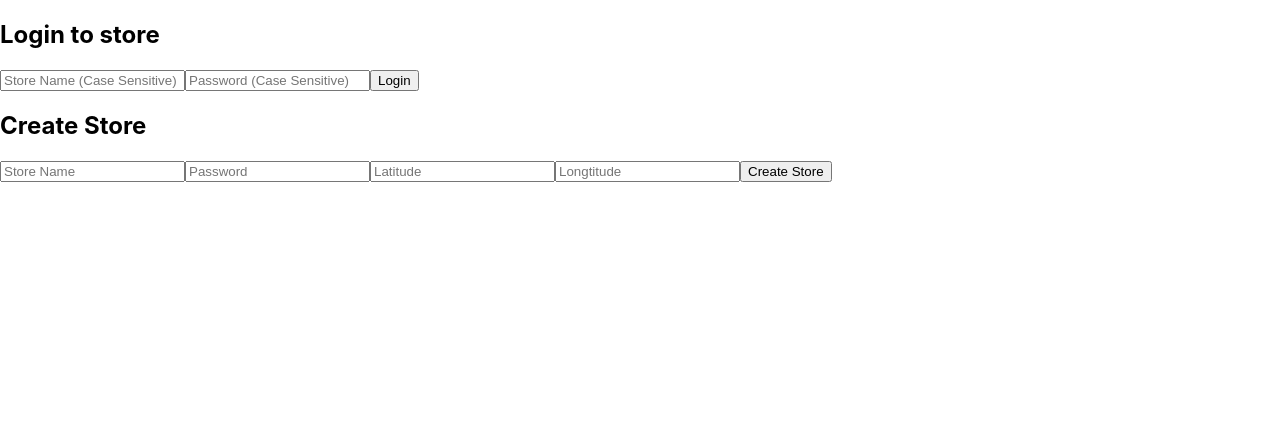
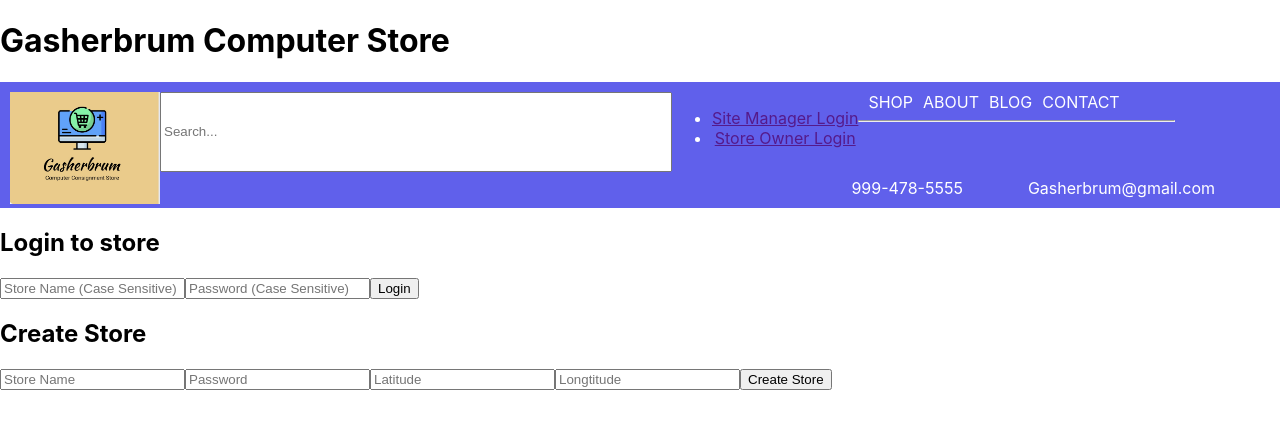
Before and after one commit to vspatel927/Gasherbrum-CS509, a React (Create React App) app in the folder gasherbrumconsignmentsite/: page /storeownerlogin in a window 1280 px wide. Shown: the top 428 px of the page. Built offline with nearby package versions, Linux system fonts and the light colour scheme.

Commit message:
added logo and header

```diff
--- a/gasherbrumconsignmentsite/public/index.html
+++ b/gasherbrumconsignmentsite/public/index.html
@@ -9,7 +9,7 @@
       name="description"
       content="Web site created using create-react-app"
     />
-    <link rel="apple-touch-icon" href="%PUBLIC_URL%/logo192.png" />
+    <link rel="logo.jpg" href="/images/logo.jpg" />
     <!--
       manifest.json provides metadata used when your web app is installed on a
       user's mobile device or desktop. See https://developers.google.com/web/fundamentals/web-app-manifest/
@@ -24,7 +24,7 @@
       work correctly both with client-side routing and a non-root public URL.
       Learn how to configure a non-root public URL by running `npm run build`.
     -->
-    <title>React App</title>
+    <title>Gasherbrum Computer Store</title>
   </head>
   <body>
     <noscript>You need to enable JavaScript to run this app.</noscript>
--- /dev/null
+++ b/gasherbrumconsignmentsite/src/components/header/header.css
@@ -0,0 +1,100 @@
+.header {
+  margin-top: 20px;
+  display: flex;
+  flex: 1;
+  flex-direction: column;
+  background-color: rgb(96, 96, 235);
+}
+
+.header-top {
+  display: flex;
+  width: 100%;
+  height: 80px;
+}
+
+.header-top__seperator {
+  width: 100%;
+  border: none;
+  height: 2px;
+  margin-top: 2px;
+  background-color: rgb(17, 61, 193);
+}
+
+.header-top__navigation {
+  display: flex;
+  flex: 1;
+  flex-direction: row;
+  justify-content: flex-end;
+  margin-right: 55px;
+}
+
+.header-bottom {
+  display: flex;
+  flex: 1;
+  justify-content: flex-end;
+  align-items: center;
+  margin-top: 6px;
+}
+
+.header-bottom__email {
+  margin-right: 55px;
+}
+
+.header-bottom__phone {
+  margin-right: 65px;
+}
+
+.header-bottom__bag {
+  position: absolute;
+  display: flex;
+}
+
+.header-bottom__bag-icon {
+  position: relative;
+  display: flex;
+  left: -5px;
+  width: 30px;
+  height: 30px;
+}
+.navbar {
+  display: flex;
+  flex-direction: row;
+
+}
+
+
+.navbar-item {
+  display: flex;
+  justify-content: center;
+  align-items: center;
+  margin-left: 10px; /* Adjust margin as needed */
+  color: inherit;
+  text-decoration: inherit;
+  text-transform: uppercase;
+  outline: none;
+  font-size: 16px; /* Adjust font size to match the logo */
+}
+
+/* Assuming .header-logo has a class named .header-logo */
+.header-logo,
+.navbar-item img {
+  max-height: 250px; /* Adjust the size for consistency */
+  width: auto;
+  max-width: 150px; /* Adjust the maximum width */
+  margin: 0;
+}
+
+.header-bottom__bag-count {
+  position: absolute;
+  display: flex;
+  justify-content: center;
+  align-items: center;
+  font-family: RobotoRegular;
+  right: 0px;
+  top: -5px;
+  width: 20px;
+  height: 20px;
+  background-color: red;
+  border-radius: 10px;
+  color: white;
+}
--- /dev/null
+++ b/gasherbrumconsignmentsite/src/components/header/header.js
@@ -0,0 +1,81 @@
+import React from 'react';
+
+import { useNavigate } from "react-router"
+import './header.css';
+
+function Header() {
+  const navigate = useNavigate();
+
+  const handleSiteManagerLogin = () => {
+    navigate('/sitemanagerlogin');
+  };
+
+  const handleStoreOwnerLogin = () => {
+    navigate('/storeownerlogin');
+  };
+
+  return (
+    <header>
+      <h1>Gasherbrum Computer Store</h1>
+      <section className="header">
+        <section className="header-top">
+          <section className="header-top__logo">
+            <a href="/">
+              <img src="/images/logo.jpg" alt="Logo" className="header-logo" />
+            </a>
+          </section>
+
+          <input type="text" placeholder="Search..." style={{ width: '40%' }} />
+
+          <nav>
+            <ul className="nav-links">
+              <li>
+                <a href="" onClick={handleSiteManagerLogin}>
+                  Site Manager Login
+                </a>
+              </li>
+              <li>
+                <a href="" onClick={handleStoreOwnerLogin}>
+                  Store Owner Login
+                </a>
+              </li>
+            </ul>
+          </nav>
+
+          <section className="header-top__navbar">
+            <section className="header-top__navigation">
+              {/* Assuming Navbar is a valid component */}
+              <Navbar />
+            </section>
+            <hr className="header-top__separator" />
+          </section>
+        </section>
+        <section className="header-bottom">
+          <section className="header-bottom__phone">999-478-5555</section>
+          <section className="header-bottom__email">Gasherbrum@gmail.com</section>
+        </section>
+      </section>
+    </header>
+  );
+}
+
+
+function Navbar () {
+
+    return (
+
+        <section className="navbar">
+          <a href="/" className="navbar-item">Shop</a>
+          <a href="/about" className="navbar-item">About</a>
+
+
+          <a href="/blog" className="navbar-item">Blog</a>
+          <a href="/contact" className="navbar-item">Contact</a>
+      </section>
+    )
+
+  }
+
+
+
+  export { Header, Navbar };
--- a/gasherbrumconsignmentsite/src/components/home.js
+++ b/gasherbrumconsignmentsite/src/components/home.js
@@ -2,6 +2,7 @@ import { useNavigate } from "react-router"
 import axios from 'axios';
 import React, { useState, useEffect } from 'react';
 import './style.css';
+import { Header, Navbar } from './header/header';
 function Home() {
   const navigate = useNavigate();
   const [listOfStores, setlistOfStores] = useState([]);
@@ -23,8 +24,9 @@ function Home() {
   }, [])
 
   return (
+
     <div style={{ backgroundColor: 'rgb(60, 194, 185)' }} >
-      <Header />
+      <Header/>
       {showInventory && <GenerateInventory />}
       <StoreList />
       <br />
@@ -42,20 +44,7 @@ function Home() {
     </div>
   );
 
-  function Header() {
-    return (
-      <header>
-        <h1>Gasherbrum Computer Store</h1>
-        <input type="text" placeholder="Search..." style={{ width: '50%' }} />
-        <nav>
-          <ul className="nav-links">
-            <a href="" onClick={() => navigate('/sitemanagerlogin')}>Site Manager Login</a><br></br>
-            <a href="" onClick={() => navigate('/storeownerlogin')}>Store Owner Login</a>
-          </ul>
-        </nav>
-      </header>
-    )
-  }
+
 
   function PriceFilter() {
     return (
@@ -309,5 +298,11 @@ function Home() {
     )
   }
 }
+export {
+  Header,
+  Navbar,
+
+
+};
 
 export default Home;
--- a/gasherbrumconsignmentsite/src/components/sitemanager/sitemanager.js
+++ b/gasherbrumconsignmentsite/src/components/sitemanager/sitemanager.js
@@ -1,7 +1,7 @@
 import axios from 'axios';
 import { useState, useEffect } from 'react';
 import { useNavigate } from 'react-router';
-
+import { Header, Navbar } from './../header/header';
 
 function SiteManager() {
   const [listOfStores, setlistOfStores] = useState([]);
@@ -131,4 +131,19 @@ function GetSiteBalance() {
 
   return <th colspan="2" class="site-th" >Balance <br />for Site Manager:<br /> ${balance}</th>
 }
-export default SiteManager
+function Footer() {
+  return (
+    <div style={{position: 'absolute', bottom: '0', width: '100%'}}>
+    <footer style={{ textAlign: 'center', backgroundColor: 'gray', color: 'white', fontStyle: 'italic', marginTop: '250px' }}>
+      &copy; 2023 Gasherbrum Project Groups
+    </footer>
+    </div>
+  )
+}
+
+export {
+  Header,
+  Navbar,
+
+};
+export default SiteManager;
--- a/gasherbrumconsignmentsite/src/components/sitemanager/sitemanagerlogin.js
+++ b/gasherbrumconsignmentsite/src/components/sitemanager/sitemanagerlogin.js
@@ -1,5 +1,6 @@
 import React, { useState } from 'react';
 import { useNavigate } from 'react-router-dom';
+import { Header, Navbar } from './../header/header';
 function SiteManagerLogin() {
   const navigate = useNavigate();
   const [username, setUsername] = useState('');
@@ -15,7 +16,8 @@ function SiteManagerLogin() {
   };
 
   return (
-    <div>
+    <div style={{ backgroundColor: 'rgb(60, 194, 185)' }}>
+      <Header />
       <h1>Site Manager Login</h1><br></br>
       <input
         type="text"
@@ -33,5 +35,19 @@ function SiteManagerLogin() {
     </div>
   );
 }
+function Footer() {
+  return (
+    <div style={{position: 'absolute', bottom: '0', width: '100%'}}>
+    <footer style={{ textAlign: 'center', backgroundColor: 'gray', color: 'white', fontStyle: 'italic', marginTop: '250px' }}>
+      &copy; 2023 Gasherbrum Project Groups
+    </footer>
+    </div>
+  )
+}
 
-export default SiteManagerLogin
+export {
+  Header,
+  Navbar,
+  Footer,
+};
+export default SiteManagerLogin ;
--- a/gasherbrumconsignmentsite/src/components/storeowner/storeowner.js
+++ b/gasherbrumconsignmentsite/src/components/storeowner/storeowner.js
@@ -200,7 +200,16 @@ function AddComputerToDB(price, memory, storage, processor, generation, graphics
 
         </>
     );
-}
+}function Footer() {
+    return (
+      <div style={{position: 'absolute', bottom: '0', width: '100%'}}>
+      <footer style={{ textAlign: 'center', backgroundColor: 'gray', color: 'white', fontStyle: 'italic', marginTop: '250px' }}>
+        &copy; 2023 Gasherbrum Project Groups
+      </footer>
+      </div>
+    )
+  }
 }
 
+
 export default StoreOwner
--- a/gasherbrumconsignmentsite/src/components/storeowner/storeownerlogin.js
+++ b/gasherbrumconsignmentsite/src/components/storeowner/storeownerlogin.js
@@ -1,7 +1,7 @@
 import React, { useState } from 'react';
 import { useNavigate } from 'react-router-dom';
 import axios from 'axios';
-
+import { Header, Navbar } from './../header/header';
 
 function StoreOwnerLogin() {
   const navigate = useNavigate();
@@ -28,6 +28,7 @@ function StoreOwnerLogin() {
 
   return (
     <div id="StoreOwnerContainer">
+      <Header/>
 
       <div className="storeLogin">
         <h2>Login to store</h2>
@@ -109,5 +110,19 @@ function handleCreation(storeName, storePassword, storeLatitude, storeLongtitude
       alert('Store not created. Try again')
     });
 }
+function Footer() {
+  return (
+    <div style={{position: 'absolute', bottom: '0', width: '100%'}}>
+    <footer style={{ textAlign: 'center', backgroundColor: 'gray', color: 'white', fontStyle: 'italic', marginTop: '250px' }}>
+      &copy; 2023 Gasherbrum Project Groups
+    </footer>
+    </div>
+  )
+}
 
-export default StoreOwnerLogin
+export {
+  Header,
+  Navbar,
+
+};
+export default StoreOwnerLogin;
--- a/gasherbrumconsignmentsite/src/components/style.css
+++ b/gasherbrumconsignmentsite/src/components/style.css
@@ -1,3 +1,3 @@
 .body {
-    background-color: rgb(60, 194, 185);
+    background-color: rgb(29, 34, 188);
   }
```
Also changed, not shown: gasherbrumconsignmentsite/public/images/logo.jpg (added).
